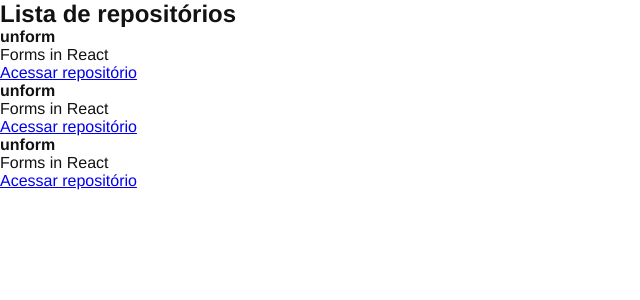
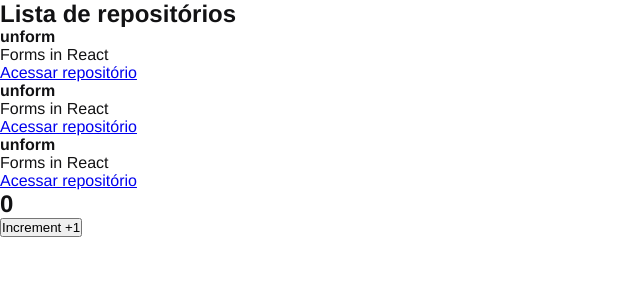
Before and after one commit to BrHCastro/fundamentos-react, a React app: page / in a window 1280 px wide. Shown: the top 300 px of the page, without its empty margins (0-640 px from the left). Built offline with nearby package versions, Linux system fonts and the light colour scheme.

Commit message:
Fast Refresh in Webpack

```diff
--- a/package.json
+++ b/package.json
@@ -16,11 +16,13 @@
     "@babel/core": "^7.17.9",
     "@babel/preset-env": "^7.16.11",
     "@babel/preset-react": "^7.16.7",
+    "@pmmmwh/react-refresh-webpack-plugin": "^0.5.5",
     "babel-loader": "^8.2.4",
     "cross-env": "^7.0.3",
     "css-loader": "^6.7.1",
     "html-webpack-plugin": "^5.5.0",
     "node-sass": "^7.0.1",
+    "react-refresh": "^0.12.0",
     "sass-loader": "^12.6.0",
     "style-loader": "^3.3.1",
     "webpack": "^5.72.0",
--- a/src/App.jsx
+++ b/src/App.jsx
@@ -1,5 +1,11 @@
+import { Counter } from "./components/Couter";
 import { RepositoryList } from "./components/RepositoryList";
 
 export function App() {
-  return <RepositoryList />;
+  return (
+    <>
+      <RepositoryList />
+      <Counter />
+    </>
+  );
 }
--- /dev/null
+++ b/src/components/Couter.jsx
@@ -0,0 +1,18 @@
+import { useState } from "react";
+
+export function Counter() {
+  const [counter, setCounter] = useState(0);
+
+  function handleIncrement() {
+    setCounter(counter + 1);
+  }
+
+  return (
+    <>
+      <h2>{counter}</h2>
+      <button onClick={handleIncrement} type="button">
+        Increment +1
+      </button>
+    </>
+  );
+}
--- a/webpack.config.js
+++ b/webpack.config.js
@@ -1,5 +1,6 @@
 const path = require("path");
 const HtmlWebpackPlugin = require("html-webpack-plugin");
+const ReactRefreshWebpackPlugin = require("@pmmmwh/react-refresh-webpack-plugin");
 
 const isDevelopment = process.env.NODE_ENV !== "production";
 
@@ -18,18 +19,27 @@ module.exports = {
     static: {
       directory: path.resolve(__dirname, "public"),
     },
+    hot: true,
   },
   plugins: [
+    isDevelopment && new ReactRefreshWebpackPlugin(),
     new HtmlWebpackPlugin({
       template: path.resolve(__dirname, "public", "index.html"),
     }),
-  ],
+  ].filter(Boolean),
   module: {
     rules: [
       {
         test: /\.jsx$/,
         exclude: /node_modules/,
-        use: "babel-loader",
+        use: {
+          loader: "babel-loader",
+          options: {
+            plugins: [
+              isDevelopment && require.resolve("react-refresh/babel"),
+            ].filter(Boolean),
+          },
+        },
       },
       {
         test: /\.scss$/,
```
Also changed, not shown: 1 other file (tests, documents, lock files or other folders).
